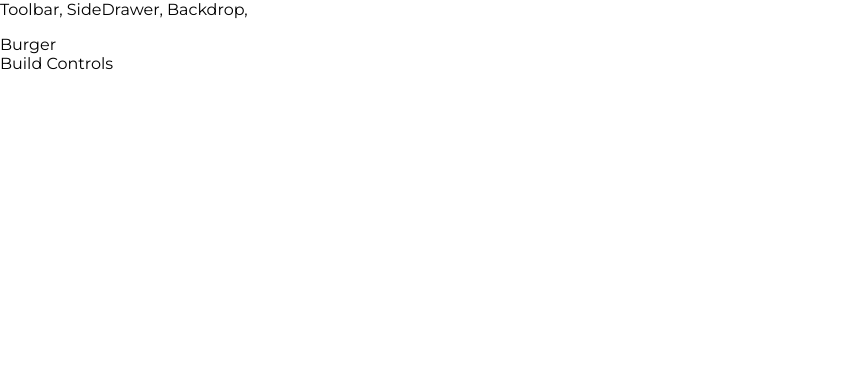
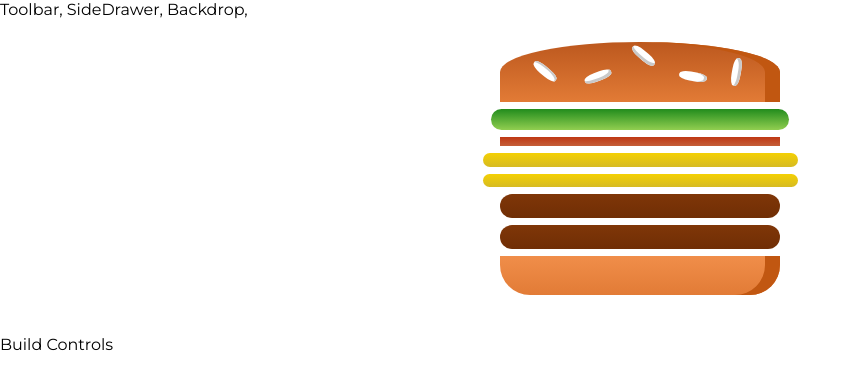
Before and after one commit to aaronkyl/udemy-react-16, a React app in the folder burger-builder/: page / in a window 1280 px wide. Shown: the top 388 px of the page, without its empty margins (0-861 px from the left). Built offline with nearby package versions, Linux system fonts and the light colour scheme.

Commit message:
dynamic burger rendering

```diff
--- a/burger-builder/src/components/Burger/Burger.js
+++ b/burger-builder/src/components/Burger/Burger.js
@@ -3,11 +3,20 @@
 import BurgerIngredient from './BurgerIngredient/BurgerIngredient'
 
 const burger = (props) => {
+  // create array of ingredients in the props.ingredients object, then
+  // for each ingredient type create an empty array of length = number
+  // of that ingredient type, then fill each ingredient-specific sub array
+  // with that number of an ingredient, leading to an array of arrays
+  const transformedIngredients = Object.keys(props.ingredients).map(ingredient => {
+    return [...Array(props.ingredients[ingredient])].map((_, index) => {
+      return <BurgerIngredient key={ingredient + index} type={ingredient}/>
+    })
+  })
+
   return (
     <div className={classes.Burger}>
       <BurgerIngredient type="bread-top" />
-      <BurgerIngredient type="cheese" />
-      <BurgerIngredient type="meat" />
+      {transformedIngredients}
       <BurgerIngredient type="bread-bottom" />
     </div>
   )
--- a/burger-builder/src/components/Burger/BurgerIngredient/BurgerIngredient.js
+++ b/burger-builder/src/components/Burger/BurgerIngredient/BurgerIngredient.js
@@ -2,6 +2,7 @@
 import PropTypes from 'prop-types'
 import classes from './BurgerIngredient.css'
 
+// this was only turned into a class to allow for PropType checking
 class BurgerIngredient extends Component {
   render () {
     let ingredient = null
--- a/burger-builder/src/containers/BurgerBuilder/BurgerBuilder.js
+++ b/burger-builder/src/containers/BurgerBuilder/BurgerBuilder.js
@@ -1,11 +1,21 @@
 import React, { Component } from 'react'
 import Aux from '../../hoc/Aux'
+import Burger from '../../components/Burger/Burger'
 
 class BurgerBuilder extends Component {
+  state = {
+    ingredients: {
+      salad: 1,
+      bacon: 1,
+      cheese: 2,
+      meat: 2
+    }
+  }
+
   render() {
     return (
       <Aux>
-        <div>Burger</div>
+        <Burger ingredients={this.state.ingredients} />
         <div>Build Controls</div>
       </Aux>
     )
```
